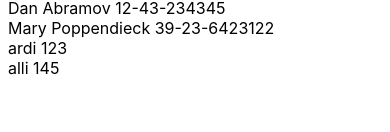
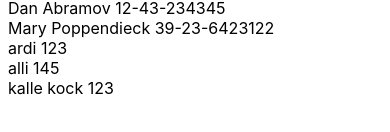
Before and after one commit to MicciKarkia/fullstackopen, a React (Create React App) app in the folder part2/phonebook/: page / in a window 390 px wide. Shown: the part 336-468 px from the top of the page. Built offline with nearby package versions, Linux system fonts and the light colour scheme; data requests are answered from the project's data file.

Commit message:
phonebook step8 completed

```diff
--- a/part2/phonebook/db.json
+++ b/part2/phonebook/db.json
@@ -29,6 +29,11 @@
       "name": "alli",
       "number": "145",
       "id": 6
+    },
+    {
+      "name": "kalle kock",
+      "number": "123",
+      "id": 7
     }
   ]
 }
--- a/part2/phonebook/src/App.js
+++ b/part2/phonebook/src/App.js
@@ -3,6 +3,7 @@
 import Filter from './components/Filter'
 import PersonForm from './components/PersonForm'
 import Persons from './components/Persons'
+import personService from './services/persons'
 
 const App = () => {
   const [persons, setPersons] = useState([])
@@ -11,12 +12,19 @@
   const [searchResult, setSearchResult] = useState(null)
 
   useEffect(() => {
-    axios
+    personService
+      .getAll()
+      .then(initialPersons => {
+        setPersons(initialPersons)
+      })
+  }, [])
+
+  /*
+  axios
       .get('http://localhost:3001/persons')
       .then(response => {
         setPersons(response.data)
-      })
-  }, [])
+      })*/
 
   const addPerson = (event) => {
     event.preventDefault()
@@ -29,10 +37,15 @@
     const showPopup = () => window.alert(`No duplicates! \n${newName} is already added to phonebook`)
 
     const addPersonObject = () => {
-      axios
+      /*axios
         .post('http://localhost:3001/persons', personObject)
         .then(response => {
           setPersons(persons.concat(personObject))
+        })*/
+      personService
+        .create(personObject)
+        .then(returnedPerson => {
+          setPersons(persons.concat(returnedPerson))
         })
 
     }
--- /dev/null
+++ b/part2/phonebook/src/services/persons.js
@@ -0,0 +1,14 @@
+import axios from 'axios'
+const baseUrl = 'http://localhost:3001/persons'
+
+const getAll = () => {
+  const request = axios.get(baseUrl)
+  return request.then(response => response.data)
+}
+
+const create = newObject => {
+  const request = axios.post(baseUrl, newObject)
+  return request.then(response => response.data)
+}
+
+export default { getAll, create }
```
